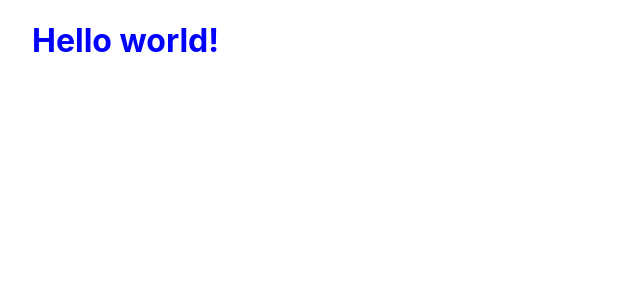
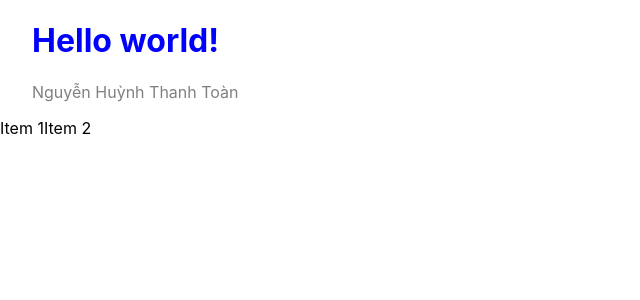
Before and after one commit to zakushi2002/proficient-in-using-proficient-in-using-reactjs, a React (Create React App) app in the folder tiktok/: page / in a window 1280 px wide. Shown: the top 300 px of the page, without its empty margins (0-640 px from the left). Built offline with nearby package versions, Linux system fonts and the light colour scheme.

Commit message:
CSS module

```diff
--- a/tiktok/src/App.js
+++ b/tiktok/src/App.js
@@ -1,10 +1,19 @@
 import Heading from "./components/Heading";
+import Paragraph from "./components/Paragraph";
+import GlobalStyles from "./components/GlobalStyles";
 
 function App() {
     return (
-        <div style={{ padding: "0 32px" }}>
-            <Heading />
-        </div>
+        <GlobalStyles>
+            <div style={{ padding: "0 32px" }}>
+                <Heading />
+                <Paragraph />
+            </div>
+            <div className="d-flex">
+                <div>Item 1</div>
+                <div>Item 2</div>
+            </div>
+        </GlobalStyles>
     );
 }
 
--- /dev/null
+++ b/tiktok/src/components/GlobalStyles/GlobalStyles.css
@@ -0,0 +1,3 @@
+.d-flex {
+    display: flex;
+}
--- /dev/null
+++ b/tiktok/src/components/GlobalStyles/index.js
@@ -0,0 +1,7 @@
+import "./GlobalStyles.css";
+
+function GlobalStyles({ children }) {
+    return children;
+}
+
+export default GlobalStyles;
--- a/tiktok/src/components/Heading/index.js
+++ b/tiktok/src/components/Heading/index.js
@@ -1,7 +1,7 @@
-import "./Heading.css";
+import styles from "./Heading.module.css";
 
 function Heading() {
-    return <h1 className="heading">Hello world!</h1>;
+    return <h1 className={styles.heading}>Hello world!</h1>;
 }
 
 export default Heading;
--- /dev/null
+++ b/tiktok/src/components/Paragraph/Paragraph.module.css
@@ -0,0 +1,7 @@
+.paragraph {
+    color: gray;
+}
+
+.heading {
+    color: red;
+}
--- /dev/null
+++ b/tiktok/src/components/Paragraph/index.js
@@ -0,0 +1,7 @@
+import styles from "./Paragraph.module.css";
+
+function Paragraph() {
+    return <p className={styles.paragraph}>Nguyễn Huỳnh Thanh Toàn</p>;
+}
+
+export default Paragraph;
```
Also changed, not shown: tiktok/src/components/Heading/Heading.module.css (renamed from tiktok/src/components/Heading/Heading.css).
